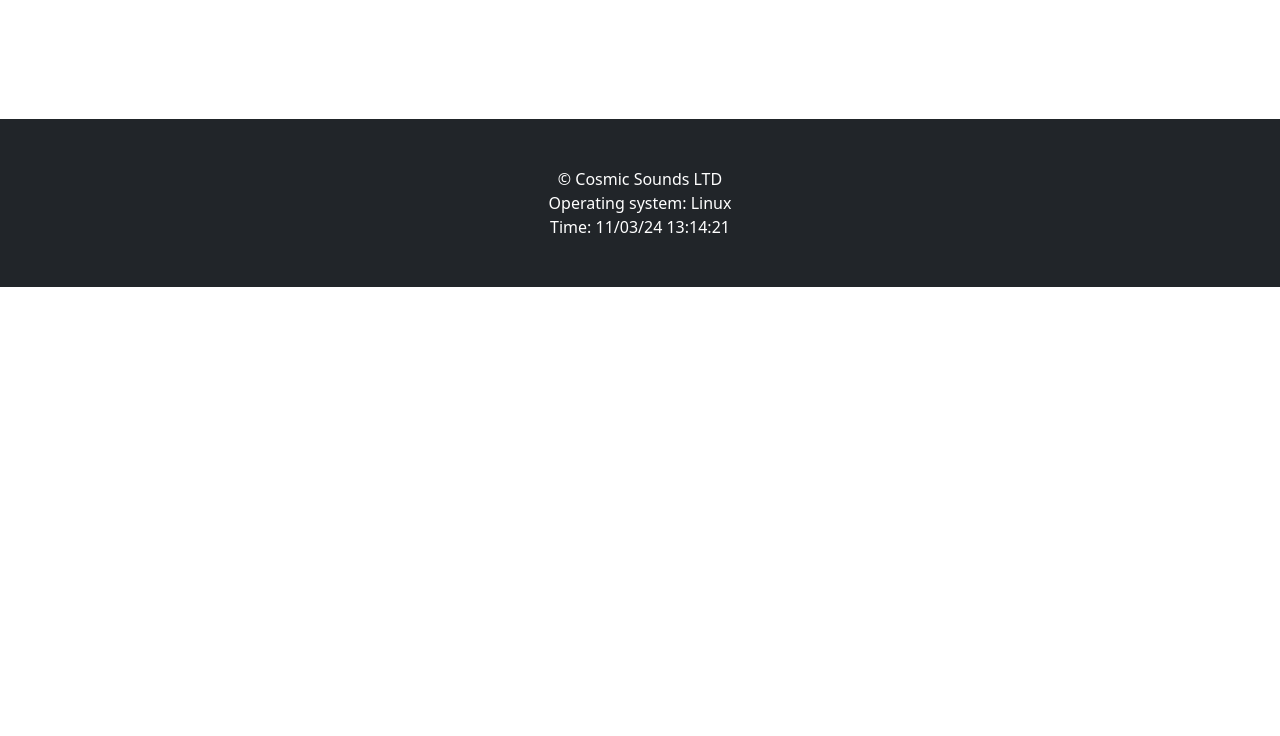
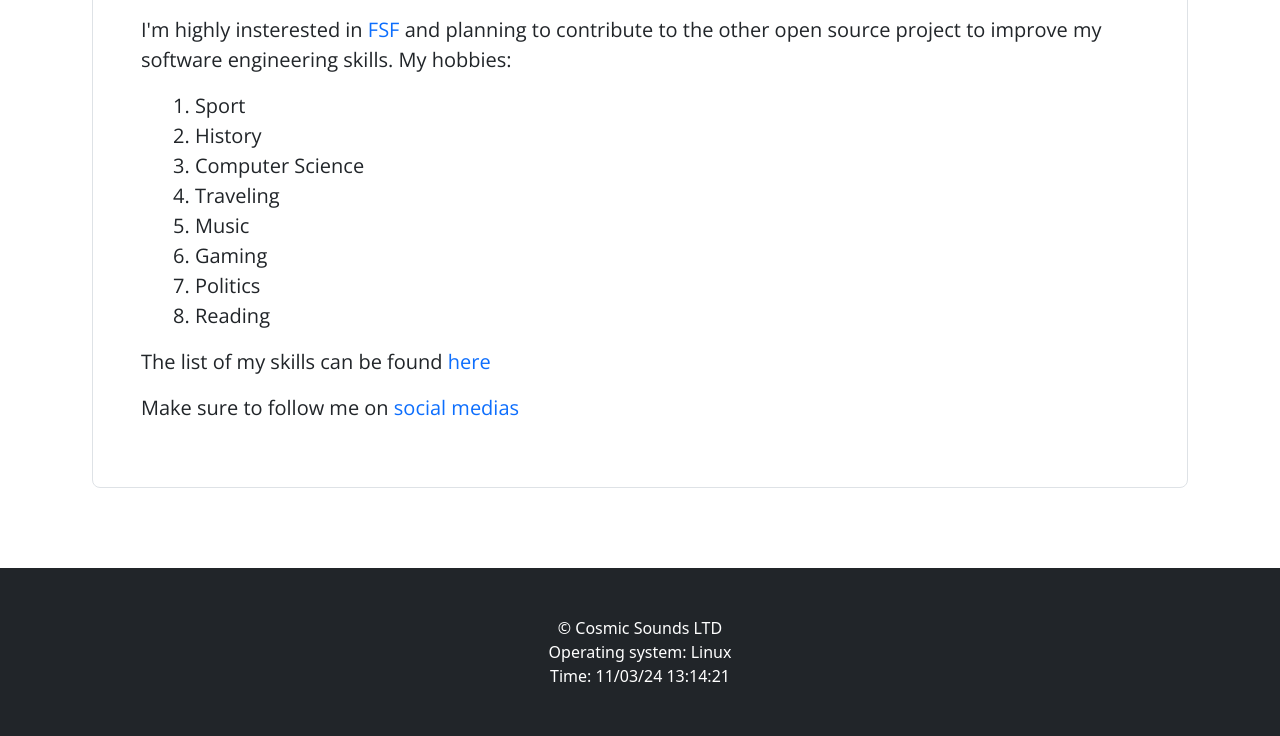
Before and after one commit to LostHopes/Flask-labs, a Flask app: page /about in a window 1280 px wide. Shown: the part 513-1249 px from the top of the page. Before the commit the page ends 800 px from the top, so only its background shows below. Run offline with Flask 3, Linux system fonts and the light colour scheme; some libraries are stand-ins or nearby versions.

Commit message:
added information to about page, created about.css file and added some styles to it

```diff
--- /dev/null
+++ b/src/app/base/static/base/css/about.css
@@ -0,0 +1,13 @@
+:root {
+  --original-width: 300px;
+}
+
+ul.hobbies > li,
+ul.tech-stack > li {
+  list-style-type: decimal;
+  list-style-position: inside;
+}
+
+.profile-pic {
+  width: var(--original-width);
+}
--- a/src/app/base/templates/base/about.html
+++ b/src/app/base/templates/base/about.html
@@ -2,6 +2,14 @@
 
 {% block title %}
 {{ super() }}
+{% endblock %}
+
+{% block css %}
+
+{{ super() }}
+
+<link rel="stylesheet" href="{{ url_for('base.static', filename='css/about.css') }}">
+
 {% endblock %}
 
 {% block content %}
@@ -10,15 +18,43 @@
     <div class="flex-row">
         <h1 class="title fs-1">About</h1>
     </div>
-    <div class="fs-5 p-5">
+    <div class="fs-5 p-5 border rounded-3">
         <p>
             Hi there! My name is Arsen.
             I'm currently study at Prikarpatskiy National University in Ivano-Frankivsk.
+
+        <div class="text-center">
+            <img src="{{ url_for('base.static', filename='images/arrested.jpg') }}" alt="Profile"
+                class="img-fluid rounded-3 profile-pic">
+        </div>
+        </p>
+        <p>
+            I'm highly insterested in
+            <a href="https://fsf.org" target="_blank" rel="noopener noreferrer">FSF</a>
+            and planning to contribute to the other open source project
+            to improve my software engineering skills.
+
+
+            My hobbies:
+        <ul class="hobbies">
+            <li>Sport</li>
+            <li>History</li>
+            <li>Computer Science</li>
+            <li>Traveling</li>
+            <li>Music</li>
+            <li>Gaming</li>
+            <li>Politics</li>
+            <li>Reading</li>
+        </ul>
         </p>
         <p>
             The list of my skills can be found
             <a href="{{ url_for('skills.show') }}">here</a>
         </p>
+        <p>
+            Make sure to follow me on
+            <a href="{{ url_for('base.contact') }}">social medias</a>
+        </p>
     </div>
 </div>
 
```
